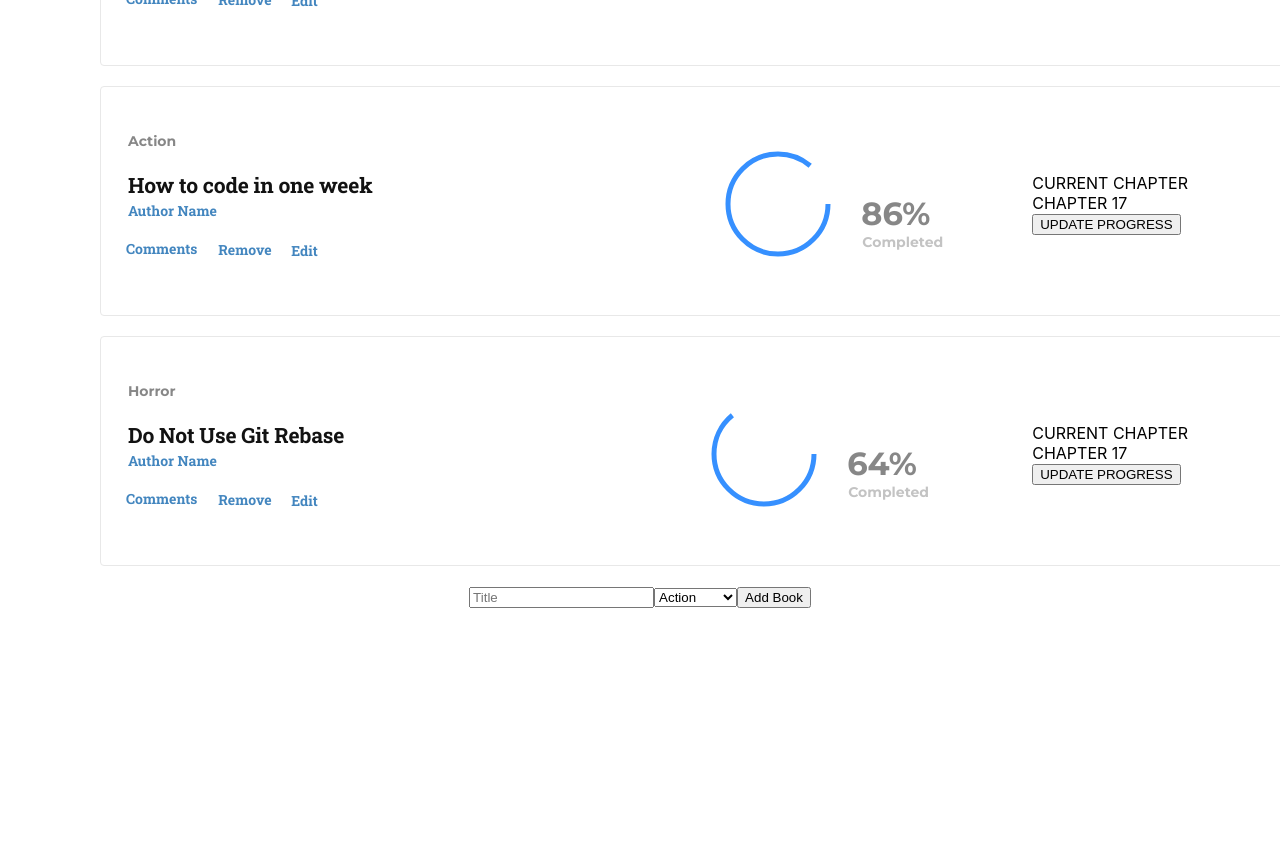
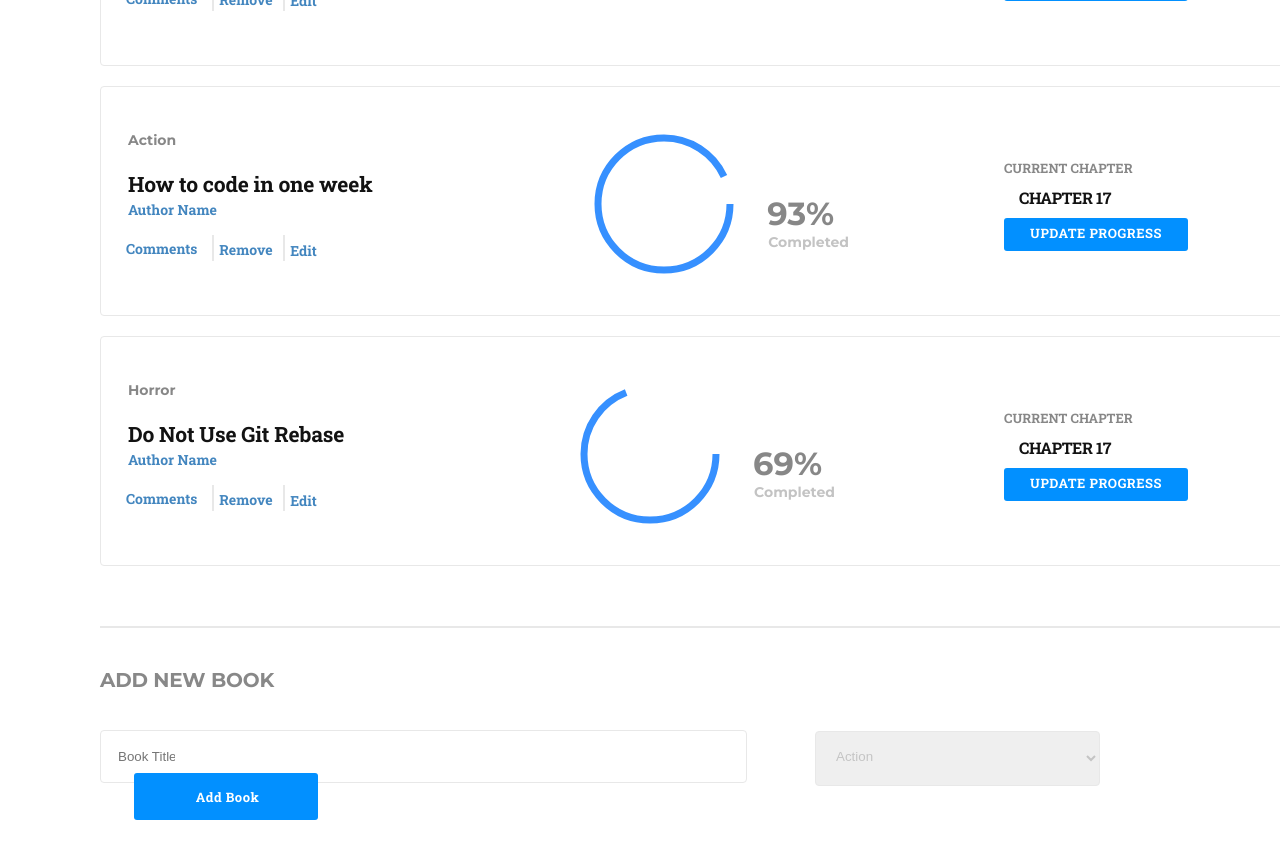
Before and after one commit to Davidosky007/My-react-redux-bookstore-app, a React (Create React App) app: page / in a window 1280 px wide. Shown: the part 640-1498 px from the top of the page. Before the commit the page ends 1248 px from the top, so only its background shows below. Built offline with nearby package versions, Linux system fonts and the light colour scheme.

Commit message:
Add styling for bookform.js

```diff
--- a/src/components/Book.js
+++ b/src/components/Book.js
@@ -3,7 +3,7 @@ import PropTypes from 'prop-types';
 import ProgressRing from './ProgressRing';
 
 const Book = ({ book, handleRemoveBook }) => {
-  const progressVal = Math.floor(Math.random() * 90);
+  const progressVal = Math.floor(Math.random() * 97);
   return (
     <div className="buks">
       <div>
@@ -18,17 +18,19 @@ const Book = ({ book, handleRemoveBook }) => {
         </div>
         <ul className="remove-sect">
           <li className="buk-comments">Comments</li>
+          <span className="line-1" />
           <li className="buk-remove">
             {' '}
             <button type="button" onClick={() => handleRemoveBook(book)}>Remove</button>
           </li>
+          <span className="line-2" />
           <li className="buk-edit">Edit</li>
         </ul>
       </div>
       <div className="main-prog">
         <ProgressRing
-          radius={60}
-          stroke={5}
+          radius={80}
+          stroke={7}
           progress={progressVal}
         />
         <div className="complete">
@@ -40,13 +42,15 @@ const Book = ({ book, handleRemoveBook }) => {
         </div>
       </div>
       <div className="current-chap">
-        <div>
-          <span>CURRENT CHAPTER</span>
+        <div className="curent-margin">
+          <span className="curent-chap">CURRENT CHAPTER</span>
         </div>
-        <div>
-          <span>CHAPTER 17</span>
+        <div className="chap-margin">
+          <span className="chap">CHAPTER 17</span>
         </div>
-        <button type="button">UPDATE PROGRESS</button>
+        <div className="curent-btn">
+          <button type="button">UPDATE PROGRESS</button>
+        </div>
       </div>
     </div>
 
--- a/src/containers/BookForm.js
+++ b/src/containers/BookForm.js
@@ -30,19 +30,28 @@ const BooksForm = ({ createBook }) => {
 
   return (
     <div className="add-buk-main">
+      <hr className="form-line" />
+      <div className="form-tit">
+        <span className="title-form">ADD NEW BOOK</span>
+      </div>
+      <div className="main-form">
         <form onSubmit={onSubmit}>
           <input
+            className="form-input"
             type="text"
             value={title}
-          placeholder="Title"
+            placeholder="Book Title"
             onChange={updateTitleChange}
             required
           />
-        <select value={category} onChange={updateCategoryChange}>
+          <select className="form-select" value={category} onChange={updateCategoryChange}>
             {categories.map((cat) => <option value={cat} key={cat}>{cat}</option>)}
           </select>
+          <span className="form-btn">
             <button type="submit">Add Book</button>
+          </span>
         </form>
+      </div>
     </div>
   );
 };
--- a/src/index.css
+++ b/src/index.css
@@ -159,7 +159,7 @@ code {
 
 .buk-title{
   height: 29px;
-  margin: 3px 323px 0 0;
+  margin: 3px 123px 0 0;
 font-family: 'Roboto Slab', serif;
   font-size: 18px;
   font-weight: bold;
@@ -193,10 +193,6 @@ font-family: 'Roboto Slab', serif;
     align-content: center;
 }
 
-.buk-remove{
-  padding-right: 10px;
-}
-
 .buk-remove button {
   border: none;
    width: 54px;
@@ -211,6 +207,17 @@ font-family: 'Roboto Slab', serif;
   letter-spacing: normal;
   color: #4386bf;
   background-color: inherit;
+  padding-left: 5px;
+}
+
+.line-1{
+  height: 24px;
+  border: solid 1px #e8e8e8;
+}
+
+.line-2{
+  height: 24px;
+  border: solid 1px #e8e8e8;
 }
 .buk-comments{
   height: 19px;
@@ -235,11 +242,7 @@ font-family: 'Roboto Slab', serif;
   letter-spacing: normal;
   color: #4386bf;
   height: 15px;
-}
-
-.add-buk-main{
-  display: flex;
-  justify-content: center;
+  padding-left: 5px;
 }
 
 .main-prog{
@@ -276,3 +279,149 @@ font-family: 'Roboto Slab', serif;
   letter-spacing: normal;
   color: #121212;
 }
+
+.curent-chap{
+ width: 126px;
+  height: 18px;
+  opacity: 0.5;
+  font-family: 'Roboto Slab', serif;
+  font-size: 13px;
+  font-weight: 300;
+  font-stretch: normal;
+  font-style: normal;
+  line-height: normal;
+  letter-spacing: normal;
+  color: #121212;
+}
+
+.curent-margin{
+  margin-bottom: 10px;
+}
+
+.chap{
+   width: 75px;
+  height: 21px;
+   font-family: 'Roboto Slab', serif;
+  font-size: 16px;
+  font-weight: 300;
+  font-stretch: normal;
+  font-style: normal;
+  line-height: normal;
+  letter-spacing: -0.4px;
+  color: #121212;
+  padding: 10px;
+   margin: 7px 10px 4px 5px;
+}
+
+.chap-margin{
+  margin-bottom: 10px;
+}
+
+.curent-btn{
+   width: 184px;
+  height: 33px;
+  border-radius: 3px;
+  background-color: #0290ff;
+  text-align: center;
+  display: flex;
+  justify-content: center;
+}
+
+.curent-btn button {
+  border: none;
+  background-color: inherit;
+   width: 169px;
+  height: 18px;
+  font-family: 'Roboto Slab', serif;
+  font-size: 13px;
+  font-weight: 300;
+  font-stretch: normal;
+  font-style: normal;
+  line-height: normal;
+  letter-spacing: 0.5px;
+  text-align: center;
+  color: #fff;
+  padding-top: 6px;
+}
+
+.add-buk-main{
+  height: 424px;
+}
+
+.form-line{
+   width: 1245px;
+  margin-left: 100px;
+  margin-bottom: 40px;
+  margin-top: 40px;
+  border: solid 1px #e8e8e8;
+}
+
+.title-form{
+    width: 174px;
+  height: 24px;
+  margin: 29px 524px 19px 0;
+ font-family: 'Montserrat', sans-serif;
+  font-size: 20px;
+  font-weight: bold;
+  font-stretch: normal;
+  font-style: normal;
+  line-height: normal;
+  letter-spacing: -0.18px;
+ color: #888888;
+}
+
+.form-tit{
+  margin-left: 100px;
+  margin-bottom: 19px;
+}
+
+.main-form{
+  margin-left: 100px;
+}
+
+.form-input{
+   width: 57px;
+  height: 25px;
+  margin: 19px 34px 0 0;
+  padding: 13px 571px 13px 17px;
+  border-radius: 4px;
+  border: solid 1px #e8e8e8;
+  color: #c4c4c4;
+  outline: none;
+}
+
+.form-select{
+    width: 285px;
+  height: 55px;
+  margin: 19px 34px 0;
+  padding: 6px 15px 9px 16px;
+  border-radius: 4px;
+  border: solid 1px #e8e8e8;
+  color: #c4c4c4;
+  outline: none;
+}
+
+.form-btn{
+   width: 184px;
+  height: 45px;
+  margin: 19px 0 0 34px;
+  padding: 12.8px 19px 14.2px 22px;
+  border-radius: 3px;
+  background-color: #0290ff;
+}
+
+.form-btn button{
+  border: none;
+  background-color: inherit;
+   width: 143px;
+  height: 18px;
+ font-family: 'Roboto Slab', serif;
+  font-size: 13px;
+  font-weight: bold;
+  font-stretch: normal;
+  font-style: normal;
+  line-height: normal;
+  letter-spacing: 0.5px;
+  text-align: center;
+  color: #fff;
+}
```
Lines whose indentation alone changed are shown as unchanged.
